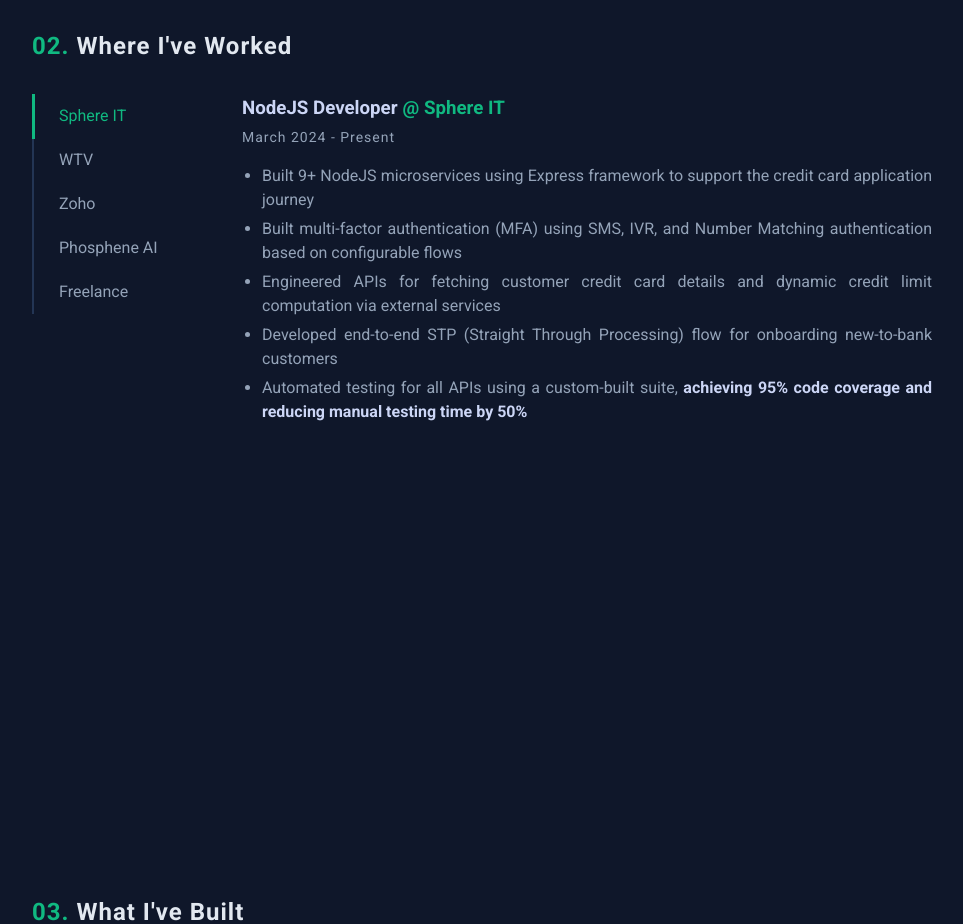
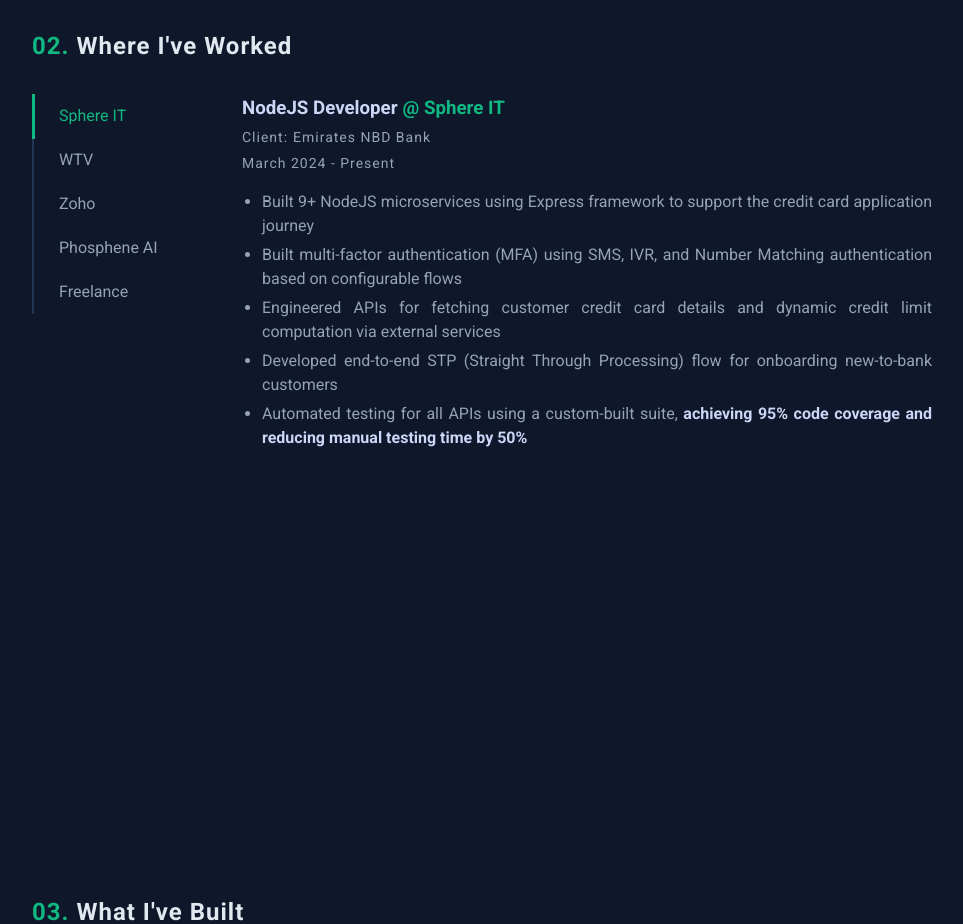
Before and after one commit to leanderpaul/leanderpaul.github.io, a Vue app: page / in a window 1280 px wide. Shown: the part 1600-2524 px from the top of the page, without its empty margins (158-1121 px from the left). Built offline with nearby package versions, Linux system fonts and the light colour scheme.

Commit message:
feat: client name and url

```diff
--- a/src/pages/home/experience.component.vue
+++ b/src/pages/home/experience.component.vue
@@ -53,7 +53,11 @@
           <span>{{ activeTab.designation }}</span>
           <a class="company" :href="activeTab.companyUrl" target="_blank">{{ activeTab.company }}</a>
         </h3>
-        <p>{{ activeTab.startDate }} - {{ activeTab.endDate }}</p>
+        <p class="client" v-if="activeTab.client">
+          <span>Client:</span>
+          <a :href="activeTab.clientUrl" target="_blank">{{ activeTab.client }}</a>
+        </p>
+        <p class="period">{{ activeTab.startDate }} - {{ activeTab.endDate }}</p>
         <ul>
           <li v-for="item in activeTab.description">
             <span v-for="part in parseDescription(item)" :class="{ bold: part.isBold }">{{ part.text }}</span>
@@ -124,8 +128,16 @@
 
 .tab-content p {
   font-size: 14px;
+  letter-spacing: 1px;
   margin-top: 5px;
-  letter-spacing: 1px;
+}
+
+.tab-content .client {
+  margin-bottom: 5px;
+}
+
+.tab-content .client a {
+  margin-left: 5px;
 }
 
 .tab-content ul {
```
